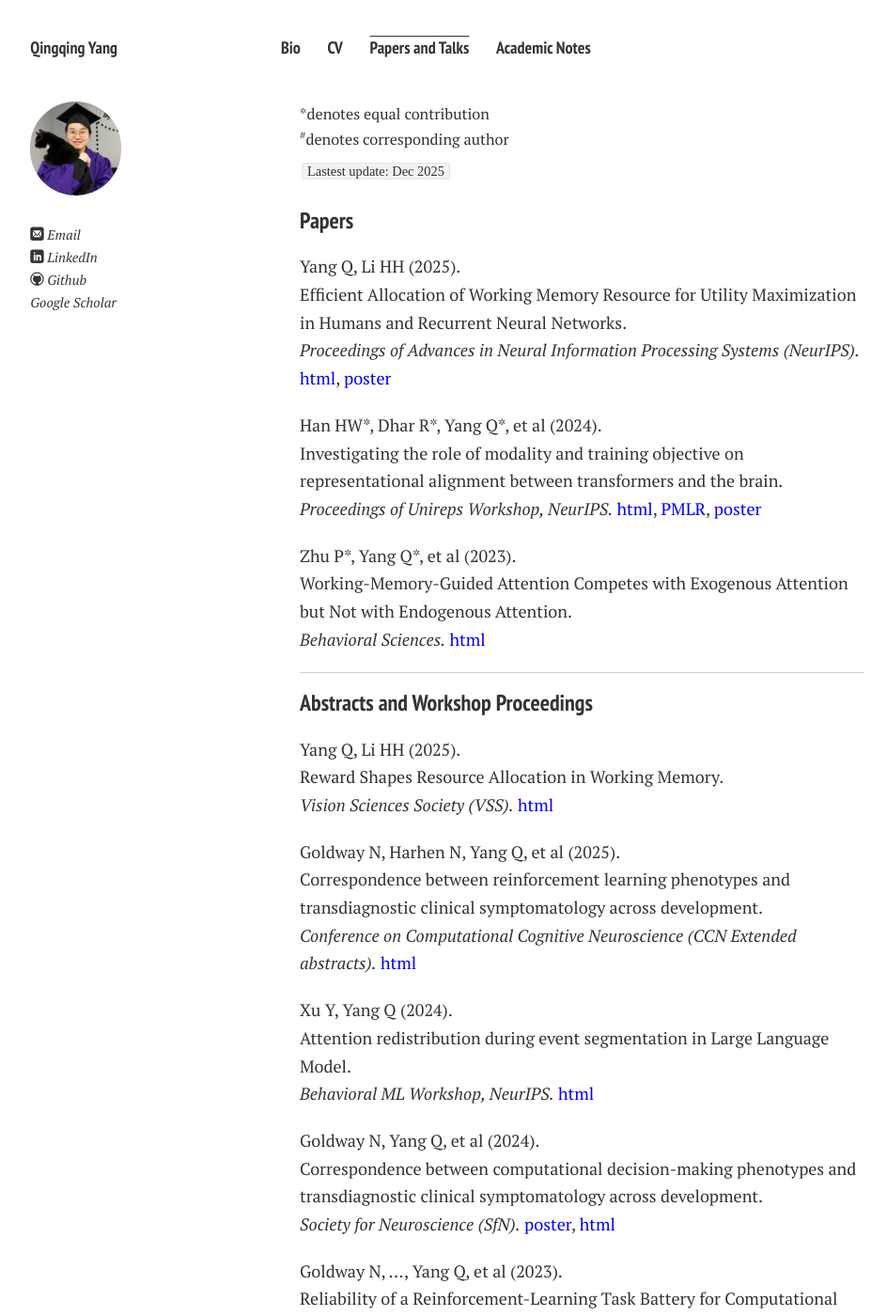
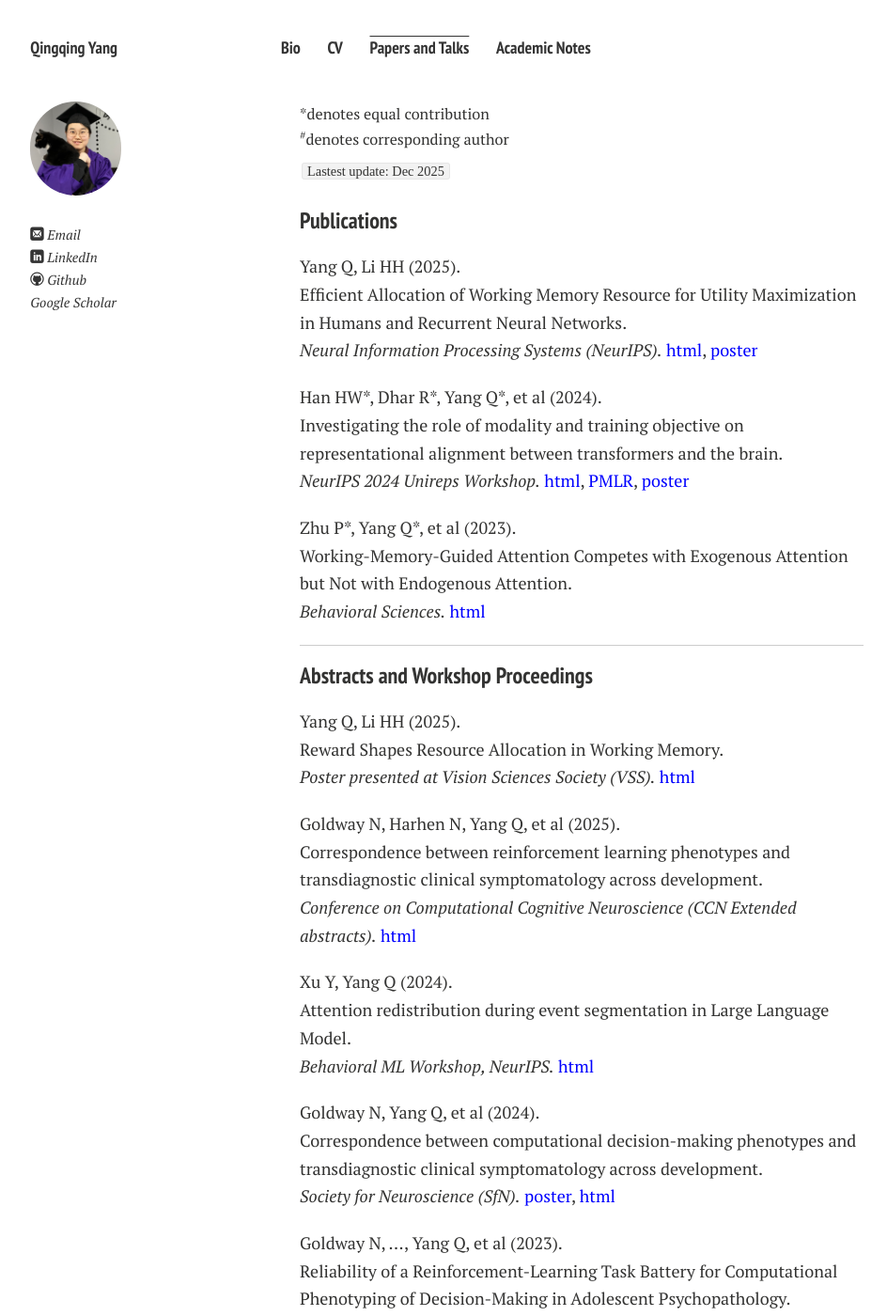
Before and after one commit to Qingqing-Yang-177/Qingqing-Yang-177.github.io, a Jekyll site: the page built from publications.md, in a window 1280 px wide and 1400 px high. Shown: the whole window at 94% size, without its empty margins (21-965 px from the left). Built offline with Jekyll 4.4.1, drawn with Linux system fonts in a browser that asks for light colours; nearby versions of some CDN libraries; comment, search, counter and statistics services are not loaded; a style sheet for code colours, icons or effects is not loaded.

Commit message:
Update publications.md

```diff
--- a/publications.md
+++ b/publications.md
@@ -10,18 +10,18 @@ title: Publications
 </div>
 `Lastest update: Dec 2025`
 
-### Papers
+### Publications
 
 <div style="margin: 0; margin-bottom: 20px;">
   Yang Q, Li HH (2025). <br>
   Efficient Allocation of Working Memory Resource for Utility Maximization in Humans and Recurrent Neural Networks. <br>
-  <em>Proceedings of Advances in Neural Information Processing Systems (NeurIPS).</em> <a href="https://openreview.net/pdf?id=eYVFs6TfQ0" style="color: blue;"> html</a>, <a href="/mypaper/wmReward_nips25-2.pdf" style="color: blue;"> poster</a>
+  <em>Neural Information Processing Systems (NeurIPS).</em> <a href="https://openreview.net/pdf?id=eYVFs6TfQ0" style="color: blue;"> html</a>, <a href="/mypaper/wmReward_nips25-2.pdf" style="color: blue;"> poster</a>
 </div>
 
 <div style="margin: 0; margin-bottom: 20px;">
   Han HW*, Dhar R*, Yang Q*, et al (2024). <br>
  Investigating the role of modality and training objective on representational alignment between transformers and the brain. <br>
-  <em>Proceedings of Unireps Workshop, NeurIPS.</em> <a href="https://openreview.net/pdf?id=t4CnKu6yXn" style="color: blue;"> html</a>, <a href="https://proceedings.mlr.press/v285/han24a.html" style="color: blue;">PMLR</a>, <a href="/mypaper/UniReps2024_poster.pdf" style="color: blue;"> poster</a>
+  <em>NeurIPS 2024 Unireps Workshop.</em> <a href="https://openreview.net/pdf?id=t4CnKu6yXn" style="color: blue;"> html</a>, <a href="https://proceedings.mlr.press/v285/han24a.html" style="color: blue;">PMLR</a>, <a href="/mypaper/UniReps2024_poster.pdf" style="color: blue;"> poster</a>
 </div>
 
 <div style="margin: 0; margin-bottom: 20px;">
@@ -36,7 +36,7 @@ title: Publications
 <div style="margin: 0; margin-bottom: 20px;">
  Yang Q, Li HH (2025). <br>
  Reward Shapes Resource Allocation in Working Memory. <br>
- <em>Vision Sciences Society (VSS).</em> <a href="https://doi.org/10.1167/jov.25.9.2217" style="color: blue;"> html</a>
+ <em>Poster presented at Vision Sciences Society (VSS).</em> <a href="https://doi.org/10.1167/jov.25.9.2217" style="color: blue;"> html</a>
 </div>
 
 <div style="margin: 0; margin-bottom: 20px;">
```
